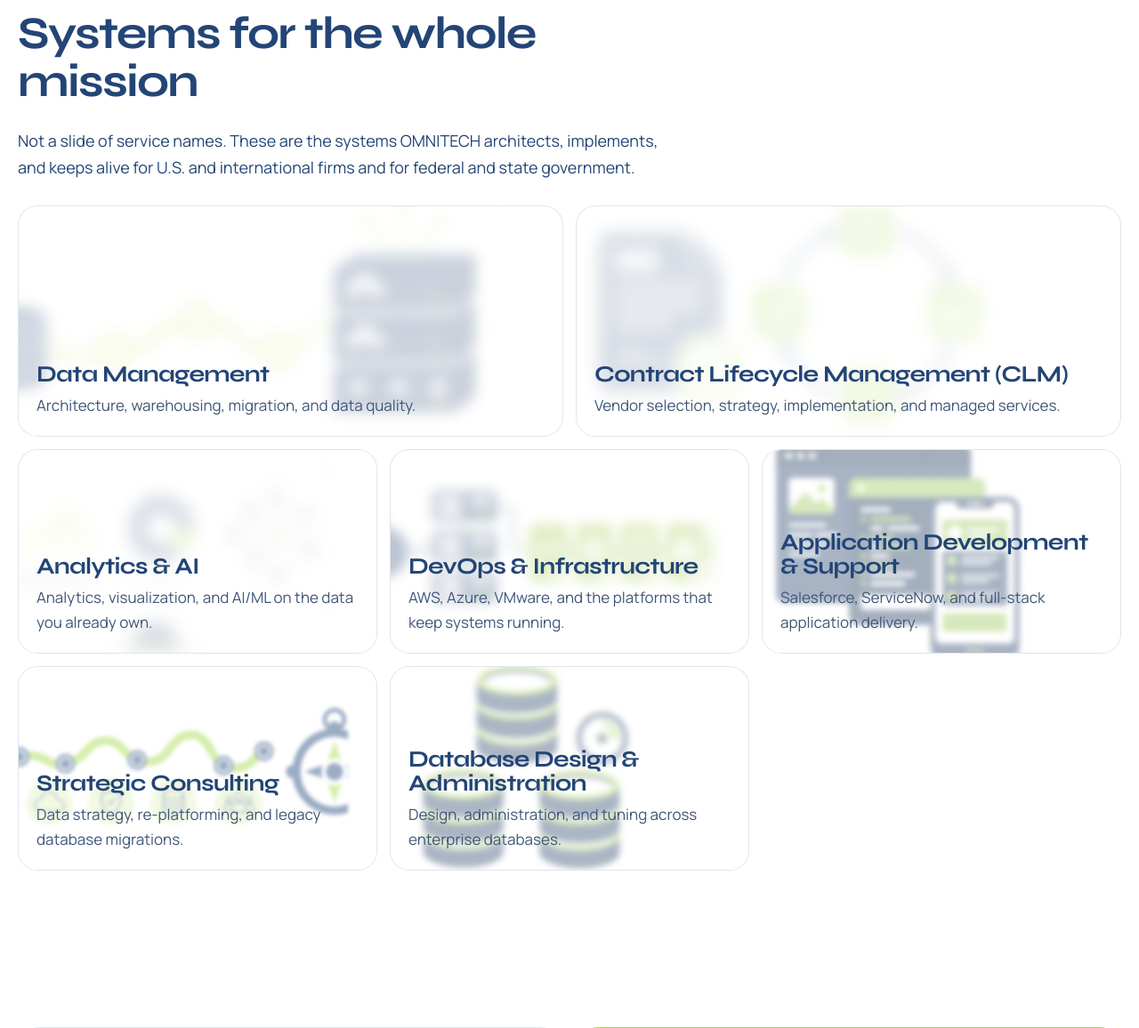
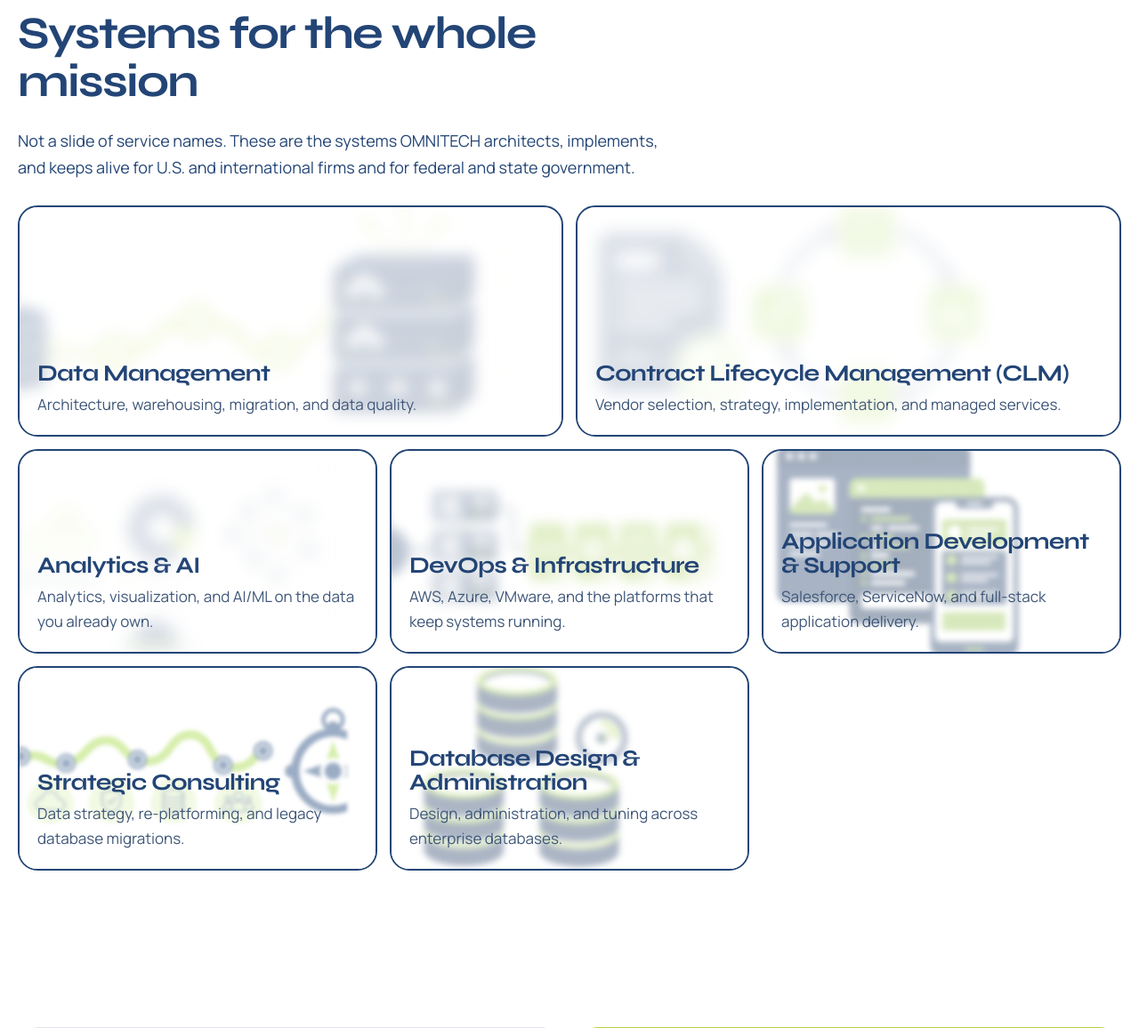
Before and after one commit to naveenarul-07/Omnitech, a PHP site: page / in a window 1280 px wide. Shown: the part 908-2064 px from the top of the page at 89% size. Run offline with PHP 8.4, Linux system fonts and the light colour scheme.

Commit message:
Give mission cards a navy border that turns green on hover.
The box fill stays white. Only the border changes to lime when the pointer is over a card.

Co-authored-by: Naveen G. A <naveen7122004@gmail.com>

```diff
--- a/assets/css/style.css
+++ b/assets/css/style.css
@@ -1133,14 +1133,18 @@ input[type="file"] {
   border-radius: 22px;
   color: var(--navy);
   background: #ffffff;
-  border: 1px solid rgba(35, 69, 118, 0.14);
+  border: 2px solid var(--navy);
   overflow: hidden;
   isolation: isolate;
   transition: transform 0.28s var(--ease), border-color 0.28s ease;
 }
 .practice:nth-child(1),
 .practice:nth-child(2) { grid-column: span 6; min-height: 260px; }
-.practice:hover { transform: translateY(-6px); border-color: var(--lime); color: var(--navy); }
+.practice:hover {
+  transform: translateY(-6px);
+  border-color: var(--lime);
+  color: var(--navy);
+}
 .practice-bg {
   position: absolute;
   inset: -12%;
```
Also changed, not shown: wordpress-theme/omnitech/assets/css/style.css (+6 -2 lines).
